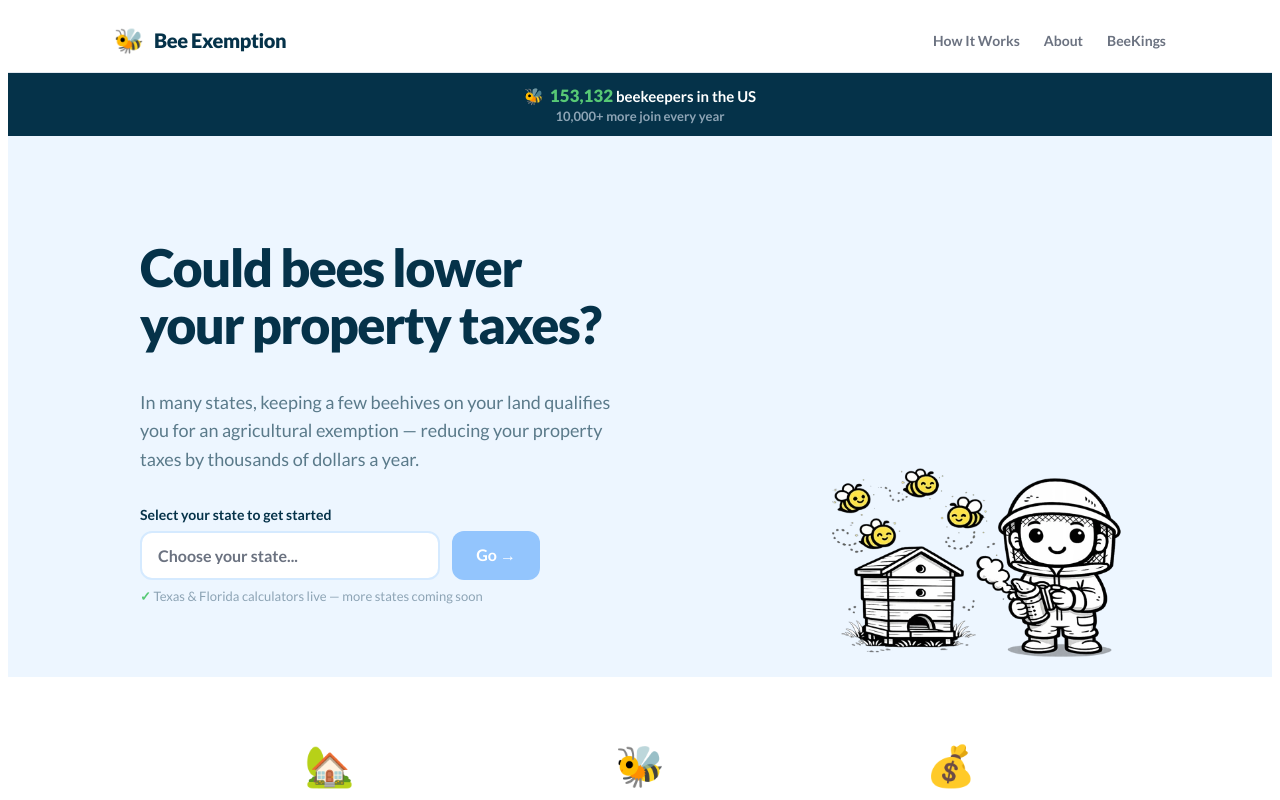
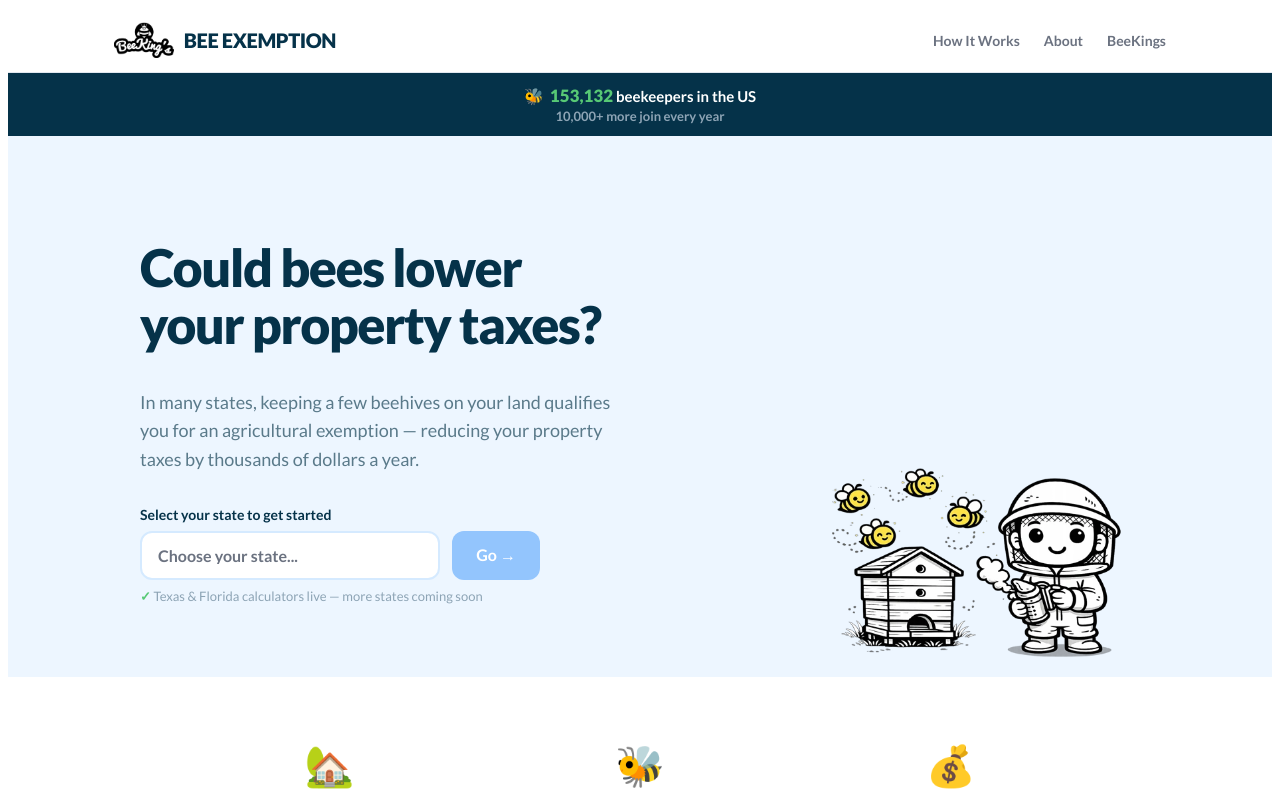
Before and after one commit to beekingsco/texasbeeexemption, a Next.js app: page / in a window 1280 px wide. Shown: the top 800 px of the page. Built offline with nearby package versions, Linux system fonts and the light colour scheme.

Commit message:
feat: BeeKings logo + BEE EXEMPTION caps in header & footer on homepage

```diff
--- a/app/page.tsx
+++ b/app/page.tsx
@@ -119,8 +119,8 @@ export default function NationalLanding() {
       <header style={{ background: C.white, borderBottom: '1px solid #e2e8f0' }}>
         <div style={{ maxWidth: 1100, margin: '0 auto', padding: '0 24px', height: 64, display: 'flex', alignItems: 'center', justifyContent: 'space-between' }}>
           <a href="/" style={{ textDecoration: 'none', display: 'flex', alignItems: 'center', gap: 10 }}>
-            <span style={{ fontSize: 24 }}>🐝</span>
-            <span style={{ fontWeight: 900, fontSize: 20, color: C.navy, letterSpacing: '-0.02em' }}>Bee Exemption</span>
+            <img src="/beekings-logo.png" alt="BeeKings" style={{ height: 36 }} />
+            <span style={{ fontWeight: 900, fontSize: 20, color: C.navy, letterSpacing: '-0.02em' }}>BEE EXEMPTION</span>
           </a>
           <nav className="r-nav">
             <a href="#how-it-works" style={{ fontSize: 14, fontWeight: 600, color: C.gray, textDecoration: 'none' }}>How It Works</a>
@@ -410,8 +410,8 @@ export default function NationalLanding() {
           <div style={{ display: 'flex', justifyContent: 'space-between', flexWrap: 'wrap', gap: 32, marginBottom: 32 }}>
             <div>
               <div style={{ display: 'flex', alignItems: 'center', gap: 8, marginBottom: 8 }}>
-                <span style={{ fontSize: 20 }}>🐝</span>
-                <span style={{ fontWeight: 800, fontSize: 18, color: C.white }}>Bee Exemption</span>
+                <img src="/beekings-logo.png" alt="BeeKings" style={{ height: 28, filter: 'brightness(0) invert(1)' }} />
+                <span style={{ fontWeight: 800, fontSize: 18, color: C.white }}>BEE EXEMPTION</span>
               </div>
               <p style={{ color: '#8DA4B5', fontSize: 14 }}>A free tool by BeeKings</p>
               <p style={{ color: '#8DA4B5', fontSize: 14 }}>Canton, Texas</p>
```
